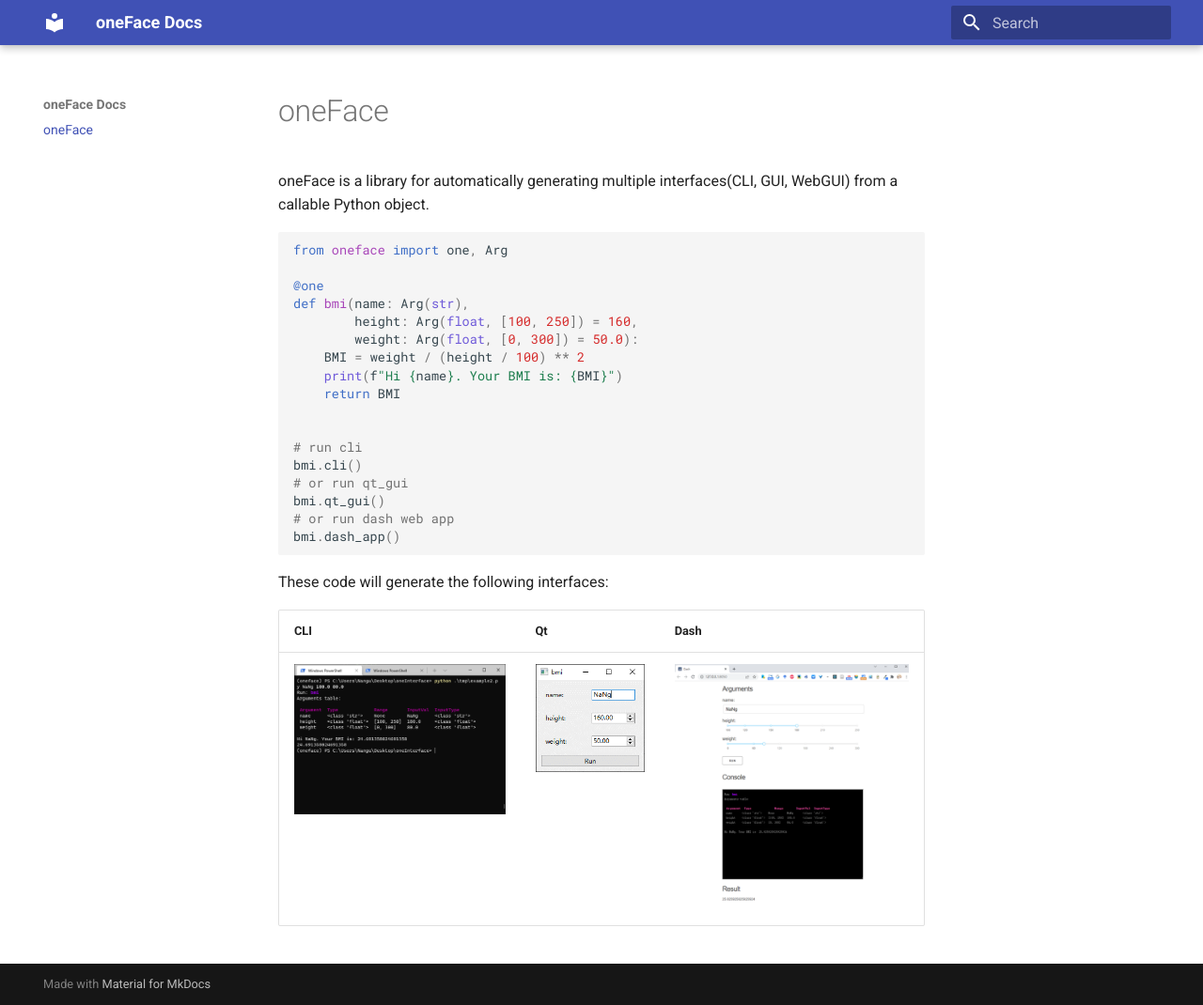
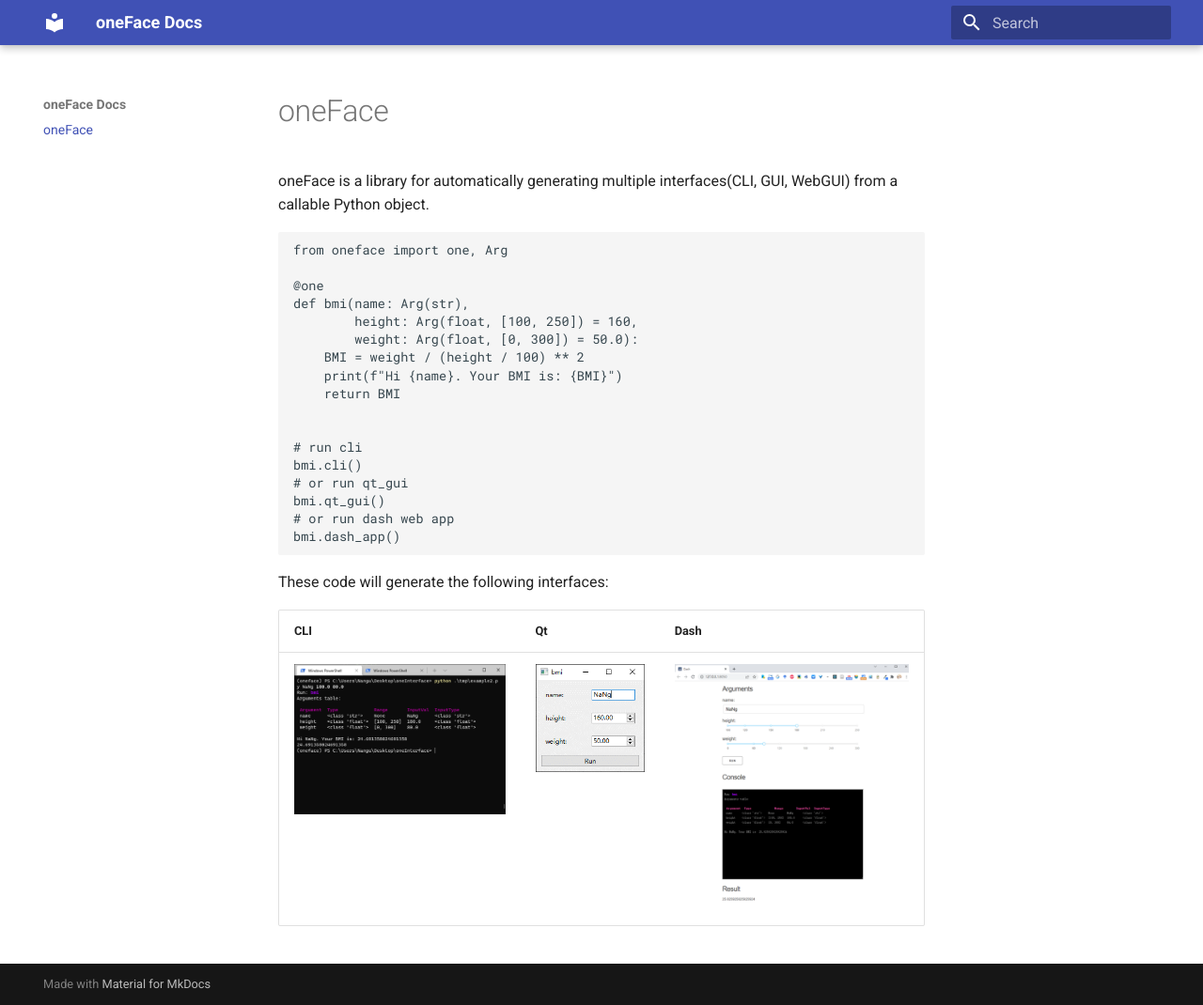
Before and after one commit to Nanguage/oneFace, an MkDocs documentation site: the page built from docs/index.md, in a window 1280 px wide and 1070 px high. Shown: the whole window at 94% size. Built offline with MkDocs 1.6.1 and Material for MkDocs 9.7.7, drawn with Linux system fonts in a browser that asks for light colours.

Commit message:
try remove exts

```diff
--- a/mkdocs.yml
+++ b/mkdocs.yml
@@ -1,10 +1,3 @@
 site_name: oneFace Docs
 
 theme: material
-
-markdown_extensions:
-  - pymdownx.highlight:
-      anchor_linenums: true
-  - pymdownx.inlinehilite
-  - pymdownx.snippets
-  - pymdownx.superfences
```
